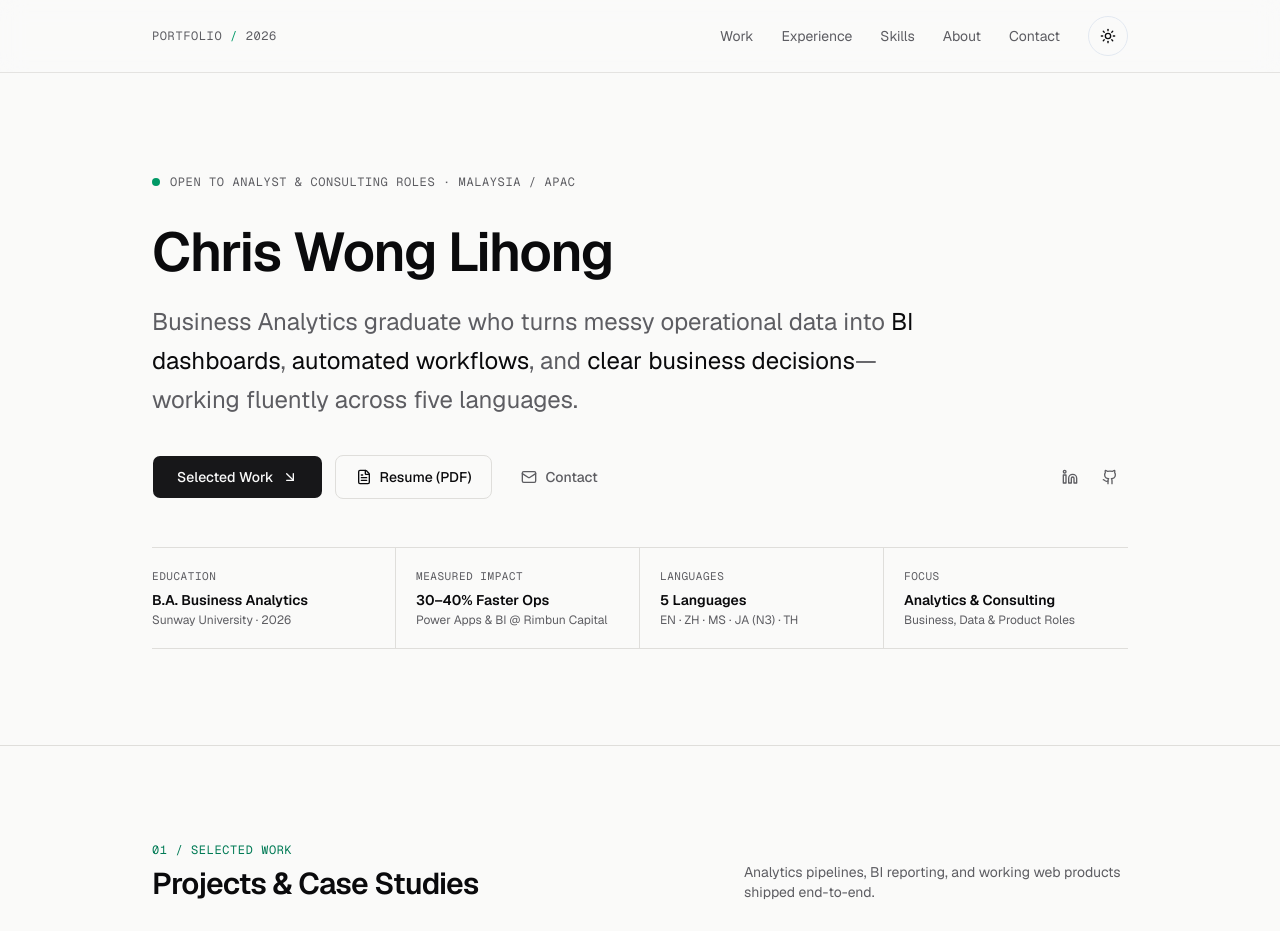
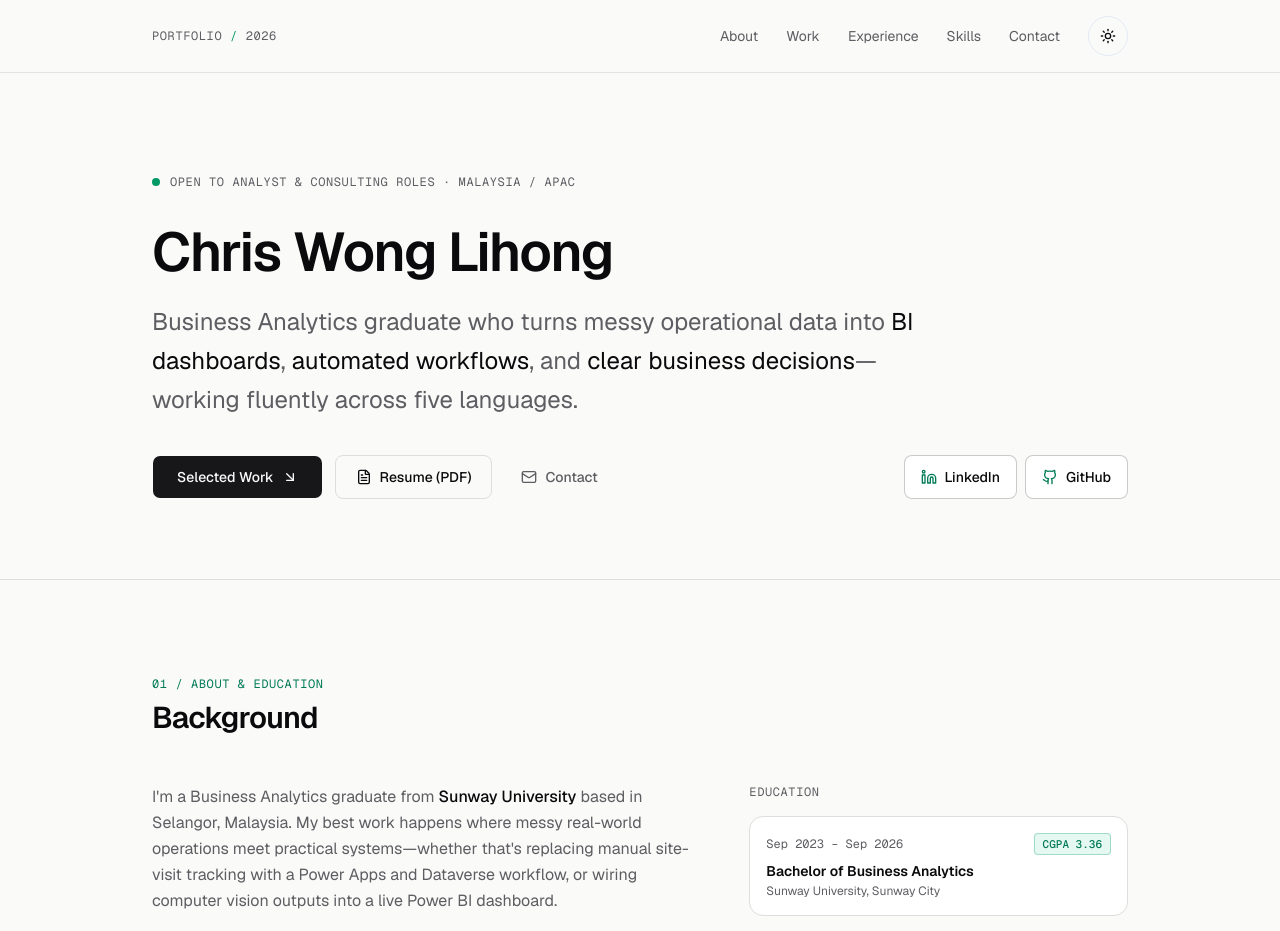
Before and after one commit to CreatifMind/personal-portfolio, a Next.js app: page / in a window 1280 px wide. Shown: the top 931 px of the page. Built offline with nearby package versions, Linux system fonts and the light colour scheme.

Commit message:
feat: reorder background to top, add CGPA 3.36, and elevate LinkedIn/GitHub links

```diff
--- a/src/app/page.tsx
+++ b/src/app/page.tsx
@@ -11,10 +11,10 @@ export default function Home() {
     <main className="min-h-screen font-sans selection:bg-emerald-200/70 dark:selection:bg-emerald-900/70 overflow-x-hidden">
       <Navbar />
       <Hero />
+      <About />
       <Projects />
       <Experience />
       <Skills />
-      <About />
       <Contact />
     </main>
   );
--- a/src/components/about.tsx
+++ b/src/components/about.tsx
@@ -7,6 +7,7 @@ const EDUCATION = [
     degree: "Bachelor of Business Analytics",
     institution: "Sunway University, Sunway City",
     period: "Sep 2023 – Sep 2026",
+    highlight: "CGPA 3.36",
   },
   {
     degree: "1-Year Intensive Japanese Language Course",
@@ -26,7 +27,7 @@ export function About() {
       <div className="mx-auto max-w-5xl px-6">
         <div className="mb-12">
           <p className="font-mono text-xs uppercase tracking-wider text-emerald-700 dark:text-emerald-400">
-            04 / About &amp; Education
+            01 / About &amp; Education
           </p>
           <h2 className="mt-2 text-2xl sm:text-3xl font-semibold tracking-tight text-foreground">
             Background
@@ -65,10 +66,17 @@ export function About() {
                     key={edu.degree}
                     className="rounded-xl border border-border bg-card p-4"
                   >
-                    <p className="font-mono text-xs text-muted-foreground">
-                      {edu.period}
-                    </p>
-                    <p className="mt-1 text-sm font-semibold text-foreground">
+                    <div className="flex items-center justify-between gap-2">
+                      <p className="font-mono text-xs text-muted-foreground">
+                        {edu.period}
+                      </p>
+                      {edu.highlight && (
+                        <span className="rounded border border-emerald-600/30 bg-emerald-500/10 px-2 py-0.5 font-mono text-[11px] font-medium text-emerald-700 dark:text-emerald-400">
+                          {edu.highlight}
+                        </span>
+                      )}
+                    </div>
+                    <p className="mt-1.5 text-sm font-semibold text-foreground">
                       {edu.degree}
                     </p>
                     <p className="mt-0.5 text-xs text-muted-foreground">
--- a/src/components/contact.tsx
+++ b/src/components/contact.tsx
@@ -82,37 +82,37 @@ export function Contact() {
             © 2026 Chris Wong Lihong
           </p>
 
-          <div className="flex items-center gap-3">
+          <div className="flex items-center gap-2.5">
             <a
               href="https://www.linkedin.com/in/chriswonglihong/"
               target="_blank"
               rel="noopener noreferrer"
-              aria-label="LinkedIn"
               className={cn(
-                buttonVariants({ variant: "ghost", size: "icon" }),
-                "h-9 w-9 text-muted-foreground hover:text-foreground"
+                buttonVariants({ variant: "outline", size: "sm" }),
+                "h-9 px-3 rounded-md text-xs font-medium gap-1.5 border-foreground/20 bg-card text-foreground hover:border-emerald-600/60 dark:hover:border-emerald-400/60"
               )}
             >
-              <Linkedin className="h-4 w-4" />
+              <Linkedin className="h-3.5 w-3.5 text-emerald-700 dark:text-emerald-400" />
+              LinkedIn
             </a>
             <a
               href="https://github.com/CreatifMind"
               target="_blank"
               rel="noopener noreferrer"
-              aria-label="GitHub"
               className={cn(
-                buttonVariants({ variant: "ghost", size: "icon" }),
-                "h-9 w-9 text-muted-foreground hover:text-foreground"
+                buttonVariants({ variant: "outline", size: "sm" }),
+                "h-9 px-3 rounded-md text-xs font-medium gap-1.5 border-foreground/20 bg-card text-foreground hover:border-emerald-600/60 dark:hover:border-emerald-400/60"
               )}
             >
-              <Github className="h-4 w-4" />
+              <Github className="h-3.5 w-3.5 text-emerald-700 dark:text-emerald-400" />
+              GitHub
             </a>
             <a
               href="#"
               aria-label="Back to top"
               className={cn(
                 buttonVariants({ variant: "outline", size: "icon" }),
-                "h-9 w-9 rounded-full ml-2"
+                "h-9 w-9 rounded-full ml-1"
               )}
             >
               <ArrowUp className="h-4 w-4" />
--- a/src/components/experience.tsx
+++ b/src/components/experience.tsx
@@ -131,7 +131,7 @@ export function Experience() {
         <div className="mb-10 flex flex-col gap-2 sm:flex-row sm:items-end sm:justify-between">
           <div>
             <p className="font-mono text-xs uppercase tracking-wider text-emerald-700 dark:text-emerald-400">
-              02 / Experience
+              03 / Experience
             </p>
             <h2 className="mt-2 text-2xl sm:text-3xl font-semibold tracking-tight text-foreground">
               Work &amp; International Ops
--- a/src/components/hero.tsx
+++ b/src/components/hero.tsx
@@ -5,32 +5,9 @@ import { buttonVariants } from "@/components/ui/button";
 import { cn } from "@/lib/utils";
 import { ArrowDownRight, FileText, Github, Linkedin, Mail } from "lucide-react";
 
-const QUICK_FACTS = [
-  {
-    label: "Education",
-    value: "B.A. Business Analytics",
-    detail: "Sunway University · 2026",
-  },
-  {
-    label: "Measured Impact",
-    value: "30–40% Faster Ops",
-    detail: "Power Apps & BI @ Rimbun Capital",
-  },
-  {
-    label: "Languages",
-    value: "5 Languages",
-    detail: "EN · ZH · MS · JA (N3) · TH",
-  },
-  {
-    label: "Focus",
-    value: "Analytics & Consulting",
-    detail: "Business, Data & Product Roles",
-  },
-];
-
 export function Hero() {
   return (
-    <section className="mx-auto max-w-5xl px-6 pt-16 pb-20 sm:pt-24 sm:pb-24">
+    <section className="mx-auto max-w-5xl px-6 pt-16 pb-16 sm:pt-24 sm:pb-20">
       <motion.div
         initial={{ opacity: 0, y: 12 }}
         animate={{ opacity: 1, y: 0 }}
@@ -90,48 +67,32 @@ export function Hero() {
             Contact
           </a>
 
-          <div className="flex items-center gap-1 sm:ml-auto">
+          <div className="flex items-center gap-2 sm:ml-auto">
             <a
               href="https://www.linkedin.com/in/chriswonglihong/"
               target="_blank"
               rel="noopener noreferrer"
-              aria-label="LinkedIn"
               className={cn(
-                buttonVariants({ size: "icon", variant: "ghost" }),
-                "h-9 w-9 text-muted-foreground hover:text-foreground"
+                buttonVariants({ size: "lg", variant: "outline" }),
+                "h-11 px-4 rounded-md text-sm font-medium gap-2 border-foreground/20 bg-card text-foreground hover:border-emerald-600/60 dark:hover:border-emerald-400/60"
               )}
             >
-              <Linkedin className="h-4 w-4" />
+              <Linkedin className="h-4 w-4 text-emerald-700 dark:text-emerald-400" />
+              LinkedIn
             </a>
             <a
               href="https://github.com/CreatifMind"
               target="_blank"
               rel="noopener noreferrer"
-              aria-label="GitHub"
               className={cn(
-                buttonVariants({ size: "icon", variant: "ghost" }),
-                "h-9 w-9 text-muted-foreground hover:text-foreground"
+                buttonVariants({ size: "lg", variant: "outline" }),
+                "h-11 px-4 rounded-md text-sm font-medium gap-2 border-foreground/20 bg-card text-foreground hover:border-emerald-600/60 dark:hover:border-emerald-400/60"
               )}
             >
-              <Github className="h-4 w-4" />
+              <Github className="h-4 w-4 text-emerald-700 dark:text-emerald-400" />
+              GitHub
             </a>
           </div>
-        </div>
-
-        <div className="grid grid-cols-1 sm:grid-cols-2 lg:grid-cols-4 border-t border-b border-border divide-y sm:divide-y-0 sm:divide-x divide-border mt-12">
-          {QUICK_FACTS.map((fact) => (
-            <div key={fact.label} className="py-5 sm:px-5 first:sm:pl-0 last:sm:pr-0">
-              <p className="font-mono text-[11px] uppercase tracking-wider text-muted-foreground">
-                {fact.label}
-              </p>
-              <p className="mt-1.5 text-sm font-semibold text-foreground">
-                {fact.value}
-              </p>
-              <p className="mt-0.5 text-xs text-muted-foreground">
-                {fact.detail}
-              </p>
-            </div>
-          ))}
         </div>
       </motion.div>
     </section>
--- a/src/components/navbar.tsx
+++ b/src/components/navbar.tsx
@@ -7,10 +7,10 @@ import { ModeToggle } from "@/components/theme-toggle";
 import { Button } from "@/components/ui/button";
 
 const NAV_LINKS = [
+  { href: "#about", label: "About" },
   { href: "#work", label: "Work" },
   { href: "#experience", label: "Experience" },
   { href: "#skills", label: "Skills" },
-  { href: "#about", label: "About" },
   { href: "#contact", label: "Contact" },
 ];
 
--- a/src/components/projects.tsx
+++ b/src/components/projects.tsx
@@ -78,7 +78,7 @@ export function Projects() {
         <div className="mb-12 flex flex-col gap-2 sm:flex-row sm:items-end sm:justify-between">
           <div>
             <p className="font-mono text-xs uppercase tracking-wider text-emerald-700 dark:text-emerald-400">
-              01 / Selected Work
+              02 / Selected Work
             </p>
             <h2 className="mt-2 text-2xl sm:text-3xl font-semibold tracking-tight text-foreground">
               Projects &amp; Case Studies
--- a/src/components/skills.tsx
+++ b/src/components/skills.tsx
@@ -51,7 +51,7 @@ export function Skills() {
       <div className="mx-auto max-w-5xl px-6">
         <div className="mb-12">
           <p className="font-mono text-xs uppercase tracking-wider text-emerald-700 dark:text-emerald-400">
-            03 / Skills &amp; Languages
+            04 / Skills &amp; Languages
           </p>
           <h2 className="mt-2 text-2xl sm:text-3xl font-semibold tracking-tight text-foreground">
             Toolkit &amp; Communication
```
